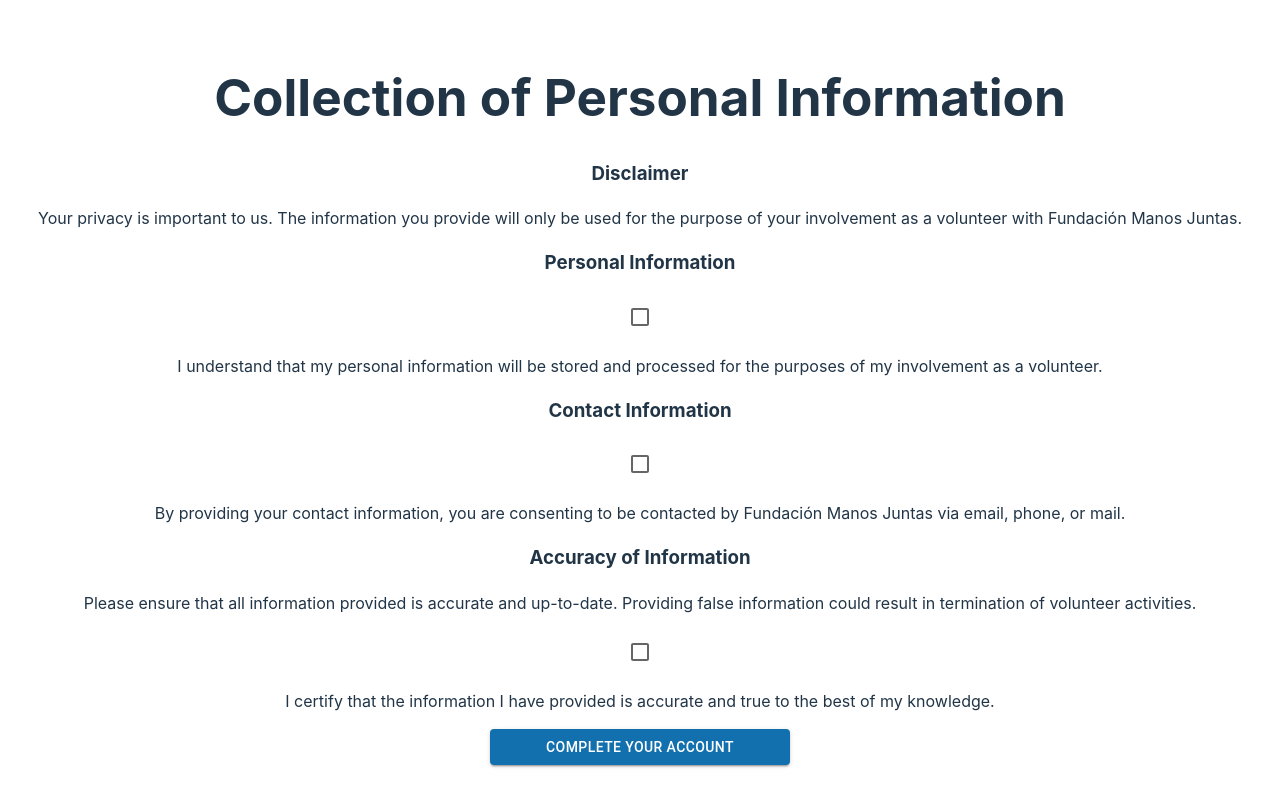
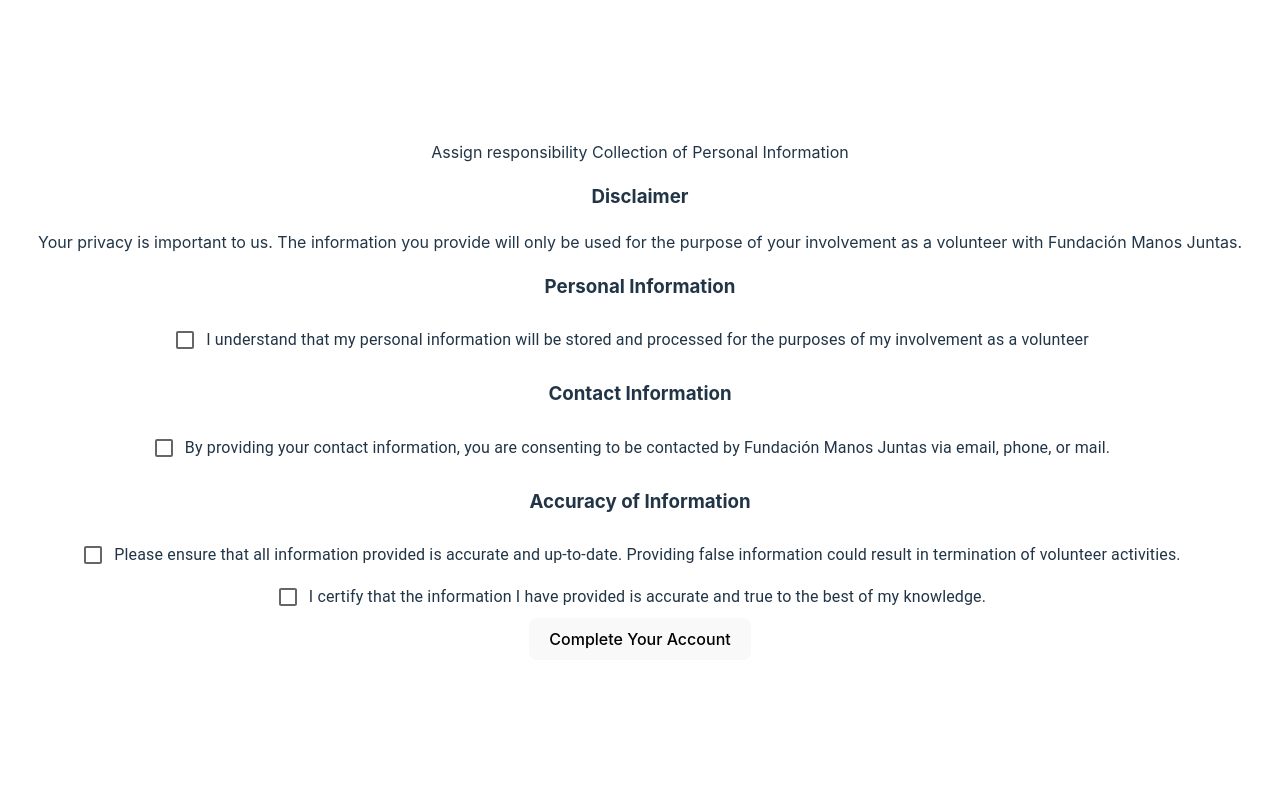
Before and after one commit to ari-denary/volunteer-management-frontend, a React (Vite) app: page /signup/profile/collectioninfoform in a window 1280 px wide. Built offline with nearby package versions, Linux system fonts and the light colour scheme.

Commit message:
updated props and states for collectioninfo and studentinfoform

```diff
--- a/src/App.tsx
+++ b/src/App.tsx
@@ -32,8 +32,9 @@ function App() {
                   <Route path="healthcareproviderinfoform" element={<HealthcareProviderForm handleSaveData={handleSaveData}/>} />
                   <Route path="contactinfoform" element={<ContactInformationForm/>} />
             </Route>
-            <Route path="collectioninfoform" element={<CollectionInfoForm />} />
+            <Route path="collectioninfoform" element={<CollectionInfoForm handleSaveData={handleSaveData}/>}/>
           </Route>
+        <Route path="dashboard"></Route>
         </Route>
       </Routes>
     </BrowserRouter>
--- a/src/components/CollectionInfoForm.tsx
+++ b/src/components/CollectionInfoForm.tsx
@@ -1,12 +1,70 @@
 import Checkbox from '@mui/material/Checkbox';
 const label = { inputProps: { 'aria-label': 'Checkbox demo' } };
-import ThinButton from './ThinButton'
+import ThinButton from './ThinButton';
+import React, {useState, useEffect} from 'react'
+import { useNavigate } from 'react-router-dom';
+import FormLabel from '@mui/material/FormLabel';
+import FormControl from '@mui/material/FormControl';
+import FormGroup from '@mui/material/FormGroup';
+import { FormControlLabel } from '@mui/material';
 
-function CollectionInfoForm () {
+//TYPESCRIPT INTERFACE
+interface CollectionInfoFormProps {
+    handleSaveData: (isChecked: object) => void;
+}
+
+const  CollectionInfoForm: React.FC<CollectionInfoFormProps> = ({handleSaveData}) => {
+
+
+    //COMPONENT STATE:
+    const [isChecked, setIsChecked] = useState({
+        personal_info: false,
+        contact_info: false,
+        accuracy: false,
+        certify: false
+    });
+
+    const handleChange = (evt: React.ChangeEvent<HTMLInputElement>) => {
+        const name = evt.target.name
+        const value = evt.target.checked;
+        setIsChecked((fData) => ({
+            ...fData,
+            [name]: value,
+          }));
+      };
+      console.log("collectionform formData = ", isChecked);
+      const { personal_info, contact_info, accuracy, certify} = isChecked;
+
+       //HANDLE NAVIGATE ROUTE:
+    const navigate = useNavigate();
+
+
+    function handleSubmit(evt: React.FormEvent<HTMLFormElement>){
+        evt.preventDefault();
+        console.log("Collectioninform handleSubmit called with formData= ", isChecked);
+        //Additional actions after state update
+        handleSaveData({
+            personal_info: isChecked.personal_info,
+            contact_info: isChecked.contact_info,
+            accuracy: isChecked.accuracy,
+            certify: isChecked.certify
+        });
+
+        console.log("handleSaveData called with data:", isChecked);
+
+        navigate('./dashboard');
+    };
+
+
+
+
+
     return (
         <>
-        <h1>Collection of Personal Information
-        </h1>
+
+        <FormControl component="fieldset" variant="standard">
+        <form onSubmit={handleSubmit}>Assign responsibility Collection of Personal Information
+
         <h3>Disclaimer</h3>
         <p>Your privacy is important to us. The information you provide will only be used for the purpose of your involvement as a volunteer with Fundación Manos Juntas.</p>
 
@@ -14,23 +72,36 @@ function CollectionInfoForm () {
         Personal Information
         </h3>
         <div>
-        <Checkbox {...label} />
-        <p>I understand that my personal information will be stored and processed for the purposes of my involvement as a volunteer.</p>
+
+        <FormControlLabel control={
+        <Checkbox checked={personal_info} onChange={handleChange} name="personal_info"/>}
+        label="I understand that my personal information will be stored and processed for the purposes of my involvement as a volunteer"/>
         </div>
+
         <h3>
         Contact Information
         </h3>
-        <div><Checkbox {...label} />
-        <p>By providing your contact information, you are consenting to be contacted by Fundación Manos Juntas via email, phone, or mail.</p>
+        <div>
+        <FormControlLabel control={
+        <Checkbox checked={contact_info} onChange={handleChange} name="contact_info"/>}
+        label="By providing your contact information, you are consenting to be contacted by Fundación Manos Juntas via email, phone, or mail."/>
         </div>
+        <h3>
+        Accuracy of Information
+        </h3>
         <div>
-            <h3>Accuracy of Information</h3>
-            <p>Please ensure that all information provided is accurate and up-to-date. Providing false information could result in termination of volunteer activities.</p>
+        <FormControlLabel control={
+        <Checkbox checked={accuracy} onChange={handleChange} name="accuracy"/>}
+        label="Please ensure that all information provided is accurate and up-to-date. Providing false information could result in termination of volunteer activities."/>
         </div>
-        <div> <Checkbox {...label} /><p>I certify that the information I have provided is accurate and true to the best of my knowledge.</p></div>
-        <ThinButton text='Complete Your Account'/>
 
+        <div> <FormControlLabel control={
+        <Checkbox checked={certify} onChange={handleChange} name="certify"/>}
+        label="I certify that the information I have provided is accurate and true to the best of my knowledge."/></div>
+        <button type="submit" >Complete Your Account</button>
+        </form>
 
+        </FormControl>
         </>
 
     )
--- a/src/components/StudentInformationForm.tsx
+++ b/src/components/StudentInformationForm.tsx
@@ -1,25 +1,109 @@
+import ThinButton from './ThinButton';
+import Button from '@mui/material/Button'
+import { MenuItem, TextField } from '@mui/material';
+import { useState } from 'react';
+import { useNavigate } from 'react-router-dom';
+import Select, { SelectChangeEvent } from '@mui/material/Select';
 
-import ThinButton from './ThinButton'
-import { MenuItem, TextField } from '@mui/material'
-const StudentInformationForm = () => {
+//TYPESCRIPT INTERFACE
+interface StudentInfoProps {
+    handleSaveData: (formData: object) => void;
+}
+
+// StudentInformationForm
+// State:
+// -formData:
+// {
+//     type_of_student: null,
+//     school: null,
+//     degree: null,
+//     anticipated_graduation: null,
+//     major: null
+//     minor: null
+//     classification: null
+
+// }
+
+// Props:
+// -handleSaveData: function passed down from Signup to call upon form submission
+
+// Routed at:
+// /signup
+
+// Call list:
+//  *   RoutesList -> Signup --> CreateUserPassForm --> VolunteerTypeForm --> studentinfoform
+
+// ARRAY OF STUDENTINFO:
+const type_of_student = ["Undergraduate", "Graduate", "Medical"];
+
+
+const StudentInformationForm: React.FC<StudentInfoProps> = ({ handleSaveData }) => {
+
+    //HANDLE NAVIGATE ROUTE:
+    const navigate = useNavigate();
+
+    //COMPONENT STATE:
+    const [formData, setFormData] = useState({
+        type_of_student: "",
+        school: "",
+        degree: "",
+        anticipated_graduation: "",
+        major: "",
+        minor: "",
+        classification: ""
+
+    })
+
+    const handleSelectChange = (evt: SelectChangeEvent<typeof formData>) => {
+        const name = evt.target.name
+        const value = evt.target.value;
+        setFormData((fData) => ({
+            ...fData,
+            [name]: value,
+        }));
+    };
+
+    console.log("HealthcareProviderForm formData = ", formData);
+
+    //HANDLE SUBMIT FUNCTION:
+    function handleSubmit(evt: React.FormEvent<HTMLFormElement>) {
+        evt.preventDefault();
+        console.log("studentinfoform handleSubmit called with formData = ''", formData);
+
+        handleSaveData({
+
+            type_of_student: formData.type_of_student,
+            school: formData.school,
+            degree: formData.degree,
+            anticipated_graduation: formData.major,
+            major: formData.minor,
+            minor: formData.minor,
+            classification: formData.classification
+
+        });
+        navigate('../contactinfoform')
+
+    }
+
     return (
         <div>
             <h1>Student Information</h1>
-        <form>
+            <form onSubmit={handleSubmit}>
                 <div>
-                <label>Type of Student:</label>
-                <TextField fullWidth select id="gender" placeholder='Undergrad, grad, med, etc' label='Gender'>
-                    <MenuItem>Undergraduate</MenuItem>
-                    <MenuItem>Graduate</MenuItem>
-                    <MenuItem>Medical</MenuItem>
-                </TextField>
+                    <label htmlFor='typeOfStudent'>Type of Student:</label>
+                    <Select fullWidth id="type_of_student" placeholder='Undergrad, grad, med, etc' label='Type of Student' value={undefined} onChange={handleSelectChange}>
+
+                        {type_of_student.map(type => {
+                            return (
+                                <MenuItem key={type} value={type}>{type}</MenuItem>)
+
+
+                        })}
+                    </Select>
                 </div>
                 <div>
                     <label>School Name:</label>
-                <TextField fullWidth select id="schoolName" placeholder='School Name' label='School Name'>
-                    <MenuItem>-</MenuItem>
-                    <MenuItem>-</MenuItem>
-                    <MenuItem>-</MenuItem>
+                    <TextField fullWidth type="text" id="schoolName" placeholder='School Name' label='School Name'>
                     </TextField>
                 </div>
                 <div>
@@ -33,11 +117,9 @@ const StudentInformationForm = () => {
                 <div>
                     <label>Anticipated Graduation:</label>
                     <TextField select id="month" placeholder='Month' label='Month'>
-                        <MenuItem>-</MenuItem>
-                        <MenuItem>-</MenuItem>
-                        <MenuItem>-</MenuItem>
+
                     </TextField>
-                    <TextField select id="year" placeholder='Year' label='Year'>
+                    <TextField id="year" placeholder='Year' label='Year'>
                         <MenuItem>-</MenuItem>
                         <MenuItem>-</MenuItem>
                         <MenuItem>-</MenuItem>
@@ -67,7 +149,7 @@ const StudentInformationForm = () => {
                         <MenuItem>-</MenuItem>
                     </TextField>
                 </div>
-        <ThinButton text='Next'/>
+                <Button type="submit">Next</Button>
             </form>
         </div>
     )
```
Lines whose indentation alone changed are shown as unchanged.
